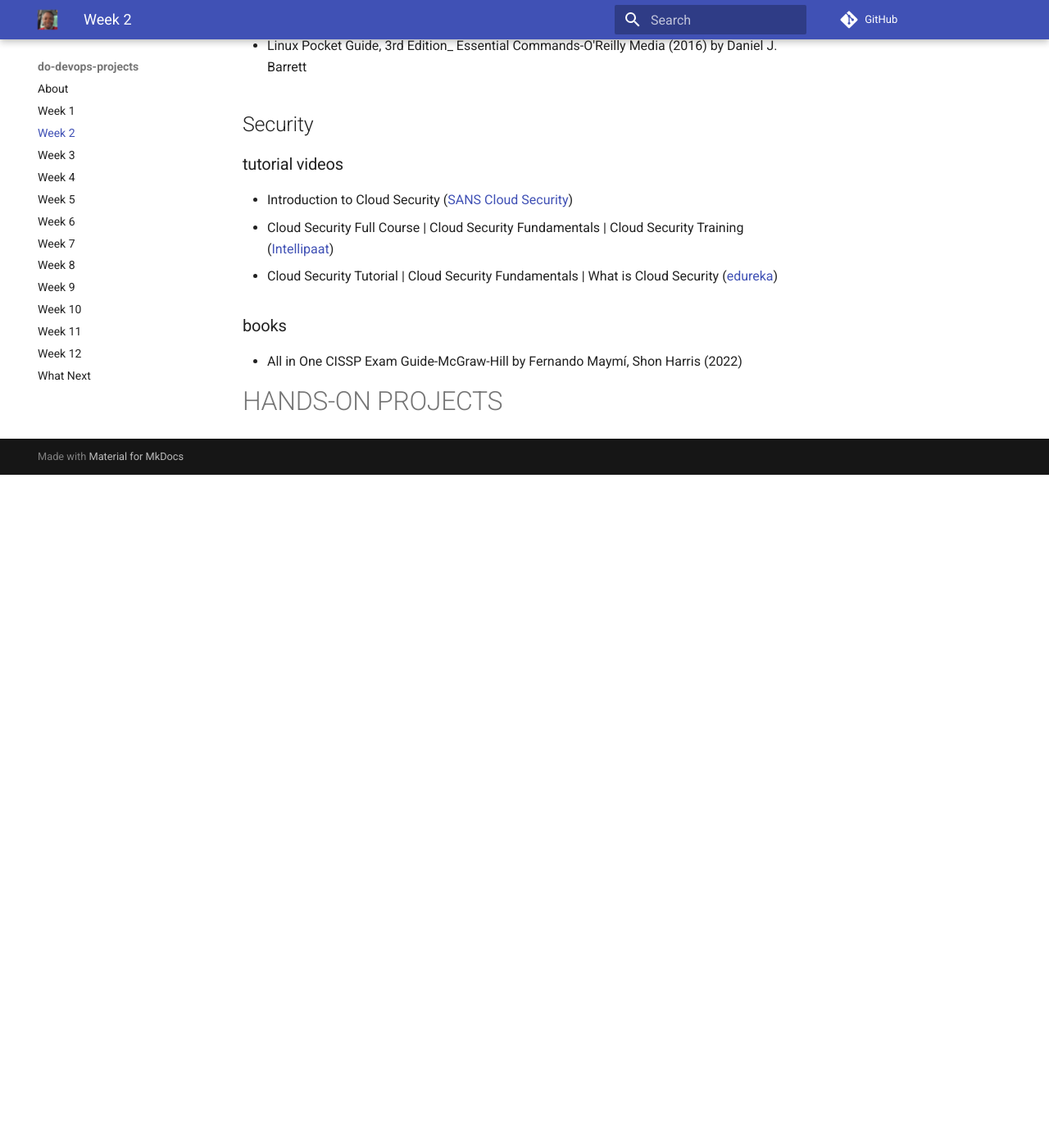
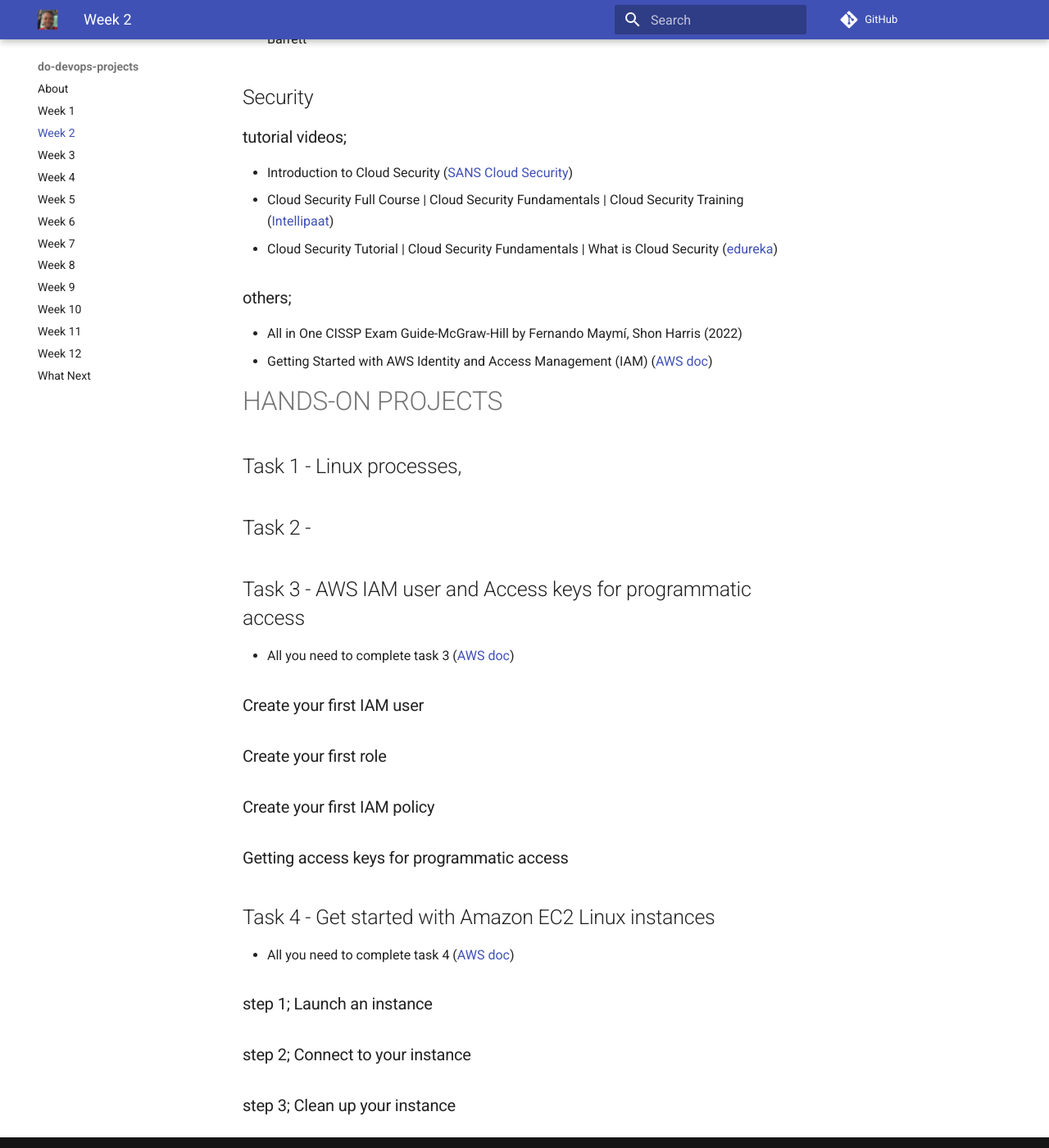
Before and after one commit to hellodeolu/don-labs, an MkDocs documentation site: the page built from docs/week2/week2.md, in a window 1280 px wide and 1400 px high, scrolled down 1156 px. Shown: the whole window at 82% size. Built offline with MkDocs 1.6.1 and Material for MkDocs 9.7.7, drawn with Linux system fonts in a browser that asks for light colours; comment, search, counter and statistics services are not loaded; before the commit the page ends 1735 px from its top, so only the background shows below that; some of the changed text lies outside the part shown.

Commit message:
wk2-task

```diff
--- a/docs/week2/week2.md
+++ b/docs/week2/week2.md
@@ -6,9 +6,8 @@
 <!-- TOC -->
   * [FOCUS FOR THE WEEK](#FOCUS-FOR-THE-WEEK)
   * [RESOURCES](#RESOURCES)
-    * [What is DevOps](#What-is-DevOps)
-    * [Cloud Computing](#Cloud-Computing)
-    * [Version Control System](#Version-Control-System)
+    * [Linux](#Linux)
+    * [Security](#Security)
   * [HANDS-ON PROJECTS](#HANDS-ON-PROJECTS)
   * [Back to Contents](#Contents)
 <!-- TOC -->
@@ -31,13 +30,40 @@
 - Linux Pocket Guide, 3rd Edition_ Essential Commands-O'Reilly Media (2016) by Daniel J. Barrett
 
 ## Security
-### tutorial videos
+### tutorial videos;
 - Introduction to Cloud Security ([SANS Cloud Security](https://www.youtube.com/playlist?list=PLsfnCRA9QVnSj4gbP5W1W1CXjPRhe1oE2))
 - Cloud Security Full Course | Cloud Security Fundamentals | Cloud Security Training ([Intellipaat](https://www.youtube.com/watch?v=Ijkvx1u0w6o))
 - Cloud Security Tutorial | Cloud Security Fundamentals | What is Cloud Security ([edureka](https://www.youtube.com/watch?v=0lw4KU5wHsk))
 
-### books
+### others;
 - All in One CISSP Exam Guide-McGraw-Hill by Fernando Maymí, Shon Harris (2022)
+- Getting Started with AWS Identity and Access Management (IAM) ([AWS doc](https://aws.amazon.com/iam/getting-started/))
 
 
 # HANDS-ON PROJECTS
+## Task 1 - Linux processes,
+
+
+
+## Task 2 -
+
+
+## Task 3 - AWS IAM user and Access keys for programmatic access
+- All you need to complete task 3 ([AWS doc](https://docs.aws.amazon.com/IAM/latest/UserGuide/getting-started.html))
+
+### Create your first IAM user
+
+### Create your first role
+
+### Create your first IAM policy
+
+### Getting access keys for programmatic access
+
+## Task 4 - Get started with Amazon EC2 Linux instances
+- All you need to complete task 4 ([AWS doc](https://docs.aws.amazon.com/AWSEC2/latest/UserGuide/EC2_GetStarted.html))
+
+### step 1; Launch an instance
+
+### step 2; Connect to your instance
+
+### step 3; Clean up your instance
```
